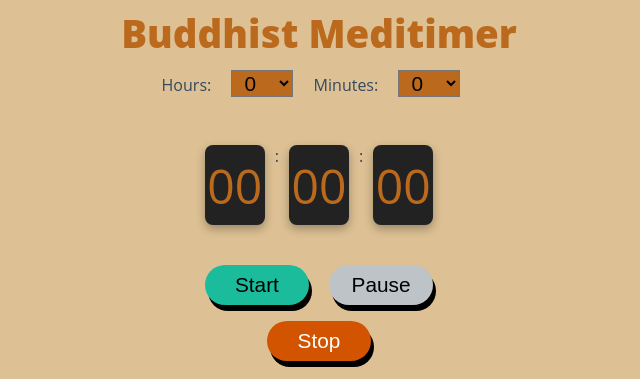
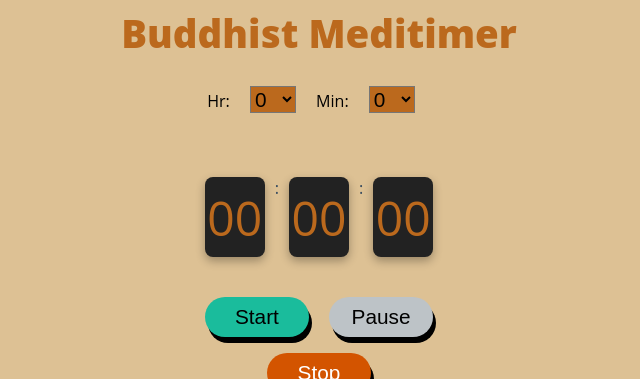
Before and after one commit to iturbides/meditimer, a plain HTML site: page index.html in a window 1280 px wide. Shown: the part 151-530 px from the top of the page, without its empty margins (321-961 px from the left). Drawn offline with Linux system fonts and the light colour scheme.

Commit message:
change the Hr-Min size

```diff
--- a/css/becss.css
+++ b/css/becss.css
@@ -7,8 +7,7 @@
 }
 select {
   font-size: 1.3rem;
-  margin: 0 1rem;
-	padding: 0 .5rem  0 .5rem;
+  margin: 1rem;
 	background-color: #BB691D;
 }
 .controls button {
--- a/index.html
+++ b/index.html
@@ -15,10 +15,10 @@
     <img src="/images/main-logo.webp" alt="Buddhist Meditimer logo" width="130">
    <h1>Buddhist Meditimer</h1>
 
-  <div class="timer-settings">
-    <label for="hours">Hours:</label>
+  <div class="timer-settings be-text-black">
+    <label for="hours">Hr:</label>
     <select id="hours"></select>
-    <label for="minutes">Minutes:</label>
+    <label for="minutes">Min:</label>
     <select id="minutes"></select>
   </div>
 
```
